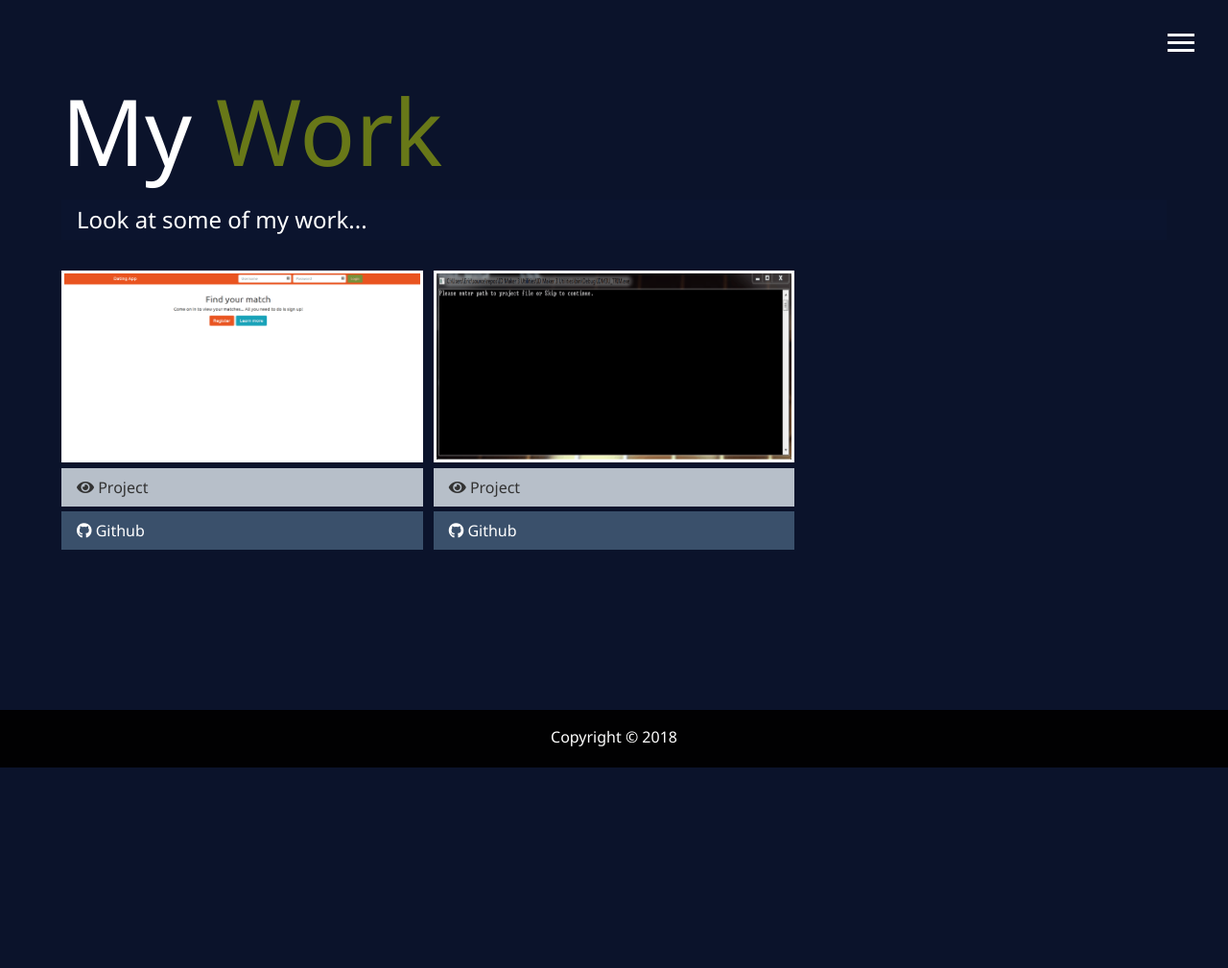
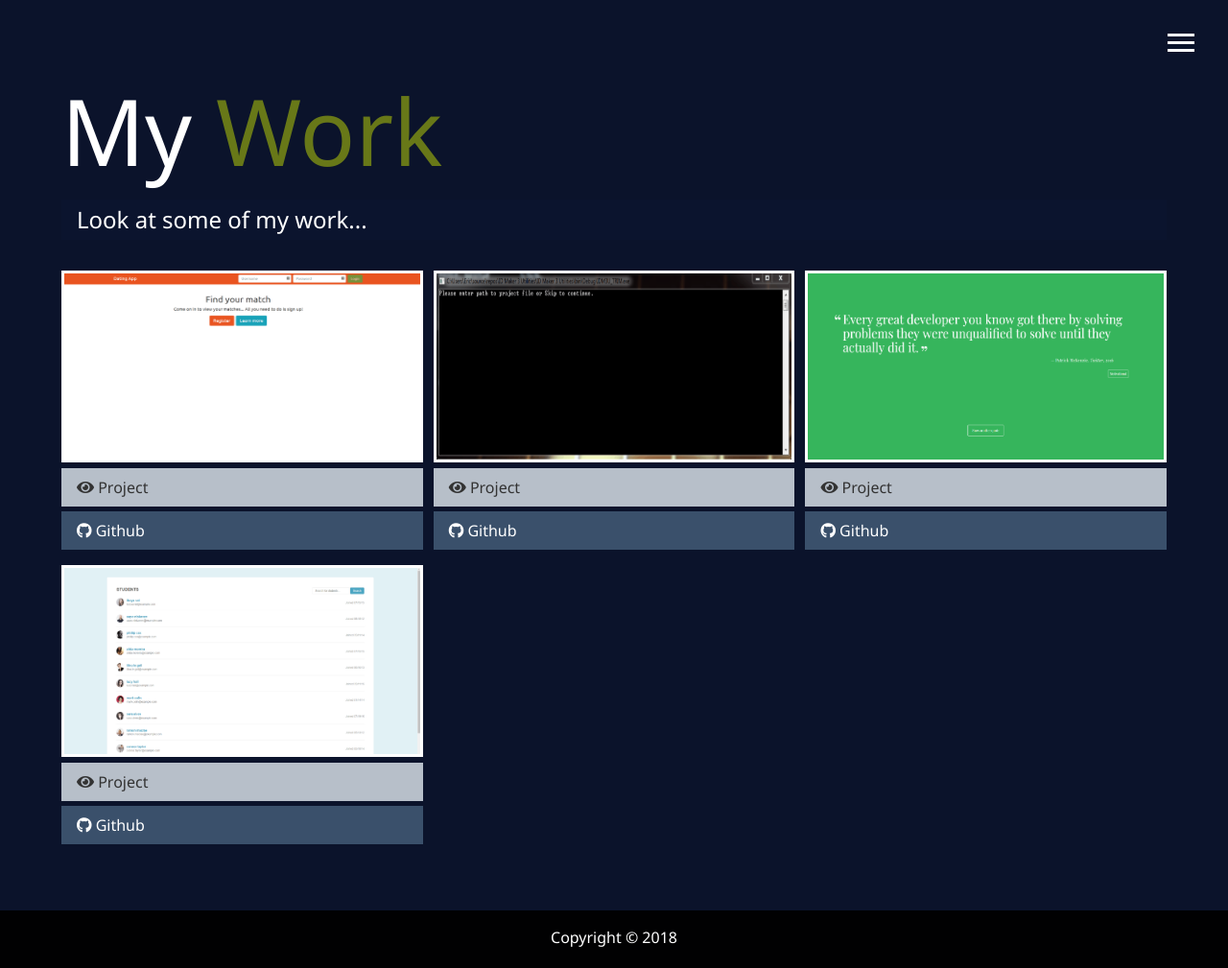
Before and after one commit to ericwholt/MyPortfolio, a website: page dist/work.html in a window 1280 px wide. Shown: the whole page at 96% size. Before the commit the page ends 800 px from the top, so only its background shows below. Drawn offline with Linux system fonts and the light colour scheme.

Commit message:
Added two new projects to My Work section.

```diff
--- a/dist/work.html
+++ b/dist/work.html
@@ -1,15 +1,17 @@
 <!DOCTYPE html>
 <html lang="en">
+  <head>
+    <meta charset="UTF-8" />
+    <meta name="viewport" content="width=device-width, initial-scale=1.0" />
+    <meta http-equiv="X-UA-Compatible" content="ie=edge" />
+    <link
+      rel="stylesheet"
+      href="https://use.fontawesome.com/releases/v5.3.1/css/all.css"
+      integrity="sha384-mzrmE5qonljUremFsqc01SB46JvROS7bZs3IO2EmfFsd15uHvIt+Y8vEf7N7fWAU"
+      crossorigin="anonymous"
+    />
 
-<head>
-    <meta charset="UTF-8">
-    <meta name="viewport" content="width=device-width, initial-scale=1.0">
-    <meta http-equiv="X-UA-Compatible" content="ie=edge">
-    <link rel="stylesheet" href="https://use.fontawesome.com/releases/v5.3.1/css/all.css" integrity="sha384-mzrmE5qonljUremFsqc01SB46JvROS7bZs3IO2EmfFsd15uHvIt+Y8vEf7N7fWAU"
-        crossorigin="anonymous">
-
-
-    <link rel="stylesheet" href="css/main.css">
+    <link rel="stylesheet" href="css/main.css" />
     <title>View my work</title>
   </head>
 
@@ -22,36 +24,23 @@
       </div>
 
       <nav class="menu">
-            <div class="menu-branding">
-                <div class="portrait"></div>
-            </div>
+        <div class="menu-branding"><div class="portrait"></div></div>
         <ul class="menu-nav">
           <li class="nav-item">
-                    <a href="index.html" class="nav-link">
-                        Home
-                    </a>
+            <a href="index.html" class="nav-link"> Home </a>
           </li>
           <li class="nav-item">
-                    <a href="about.html" class="nav-link">
-                        About Me
-                    </a>
+            <a href="about.html" class="nav-link"> About Me </a>
           </li>
           <li class="nav-item current">
-                    <a href="work.html" class="nav-link">
-                        My Work
-                    </a>
+            <a href="work.html" class="nav-link"> My Work </a>
           </li>
           <li class="nav-item">
-                    <a href="contact.html" class="nav-link">
-                        How To Reach Me
-                    </a>
+            <a href="contact.html" class="nav-link"> How To Reach Me </a>
           </li>
         </ul>
-
       </nav>
-
     </header>
-
 
     <main id="work">
       <h1 class="lg-heading">My <span class="text-secondary">Work</span></h1>
@@ -59,32 +48,97 @@
       <div class="projects">
         <div class="item">
           <a href="https://da-app-ewh.azurewebsites.net" target="_blank">
-                    <img src="img/projects/DatingApp.gif" alt="" class="project1">
+            <img src="img/projects/DatingApp.gif" alt="" class="project1" />
           </a>
-                <a href="https://da-app-ewh.azurewebsites.net" class="btn-light" target="_blank">
+          <a
+            href="https://da-app-ewh.azurewebsites.net"
+            class="btn-light"
+            target="_blank"
+          >
             <i class="fas fa-eye"></i> Project
           </a>
-                <a href="https://github.com/ericwholt/DatingApp" class="btn-dark" target="_blank">
+          <a
+            href="https://github.com/ericwholt/DatingApp"
+            class="btn-dark"
+            target="_blank"
+          >
             <i class="fab fa-github"></i> Github
           </a>
         </div>
         <div class="item">
           <a href="img/projects/idm3u_trim.gif">
-                    <img src="img/projects/idm3u_trim.gif" alt="" class="project2">
+            <img src="img/projects/idm3u_trim.gif" alt="" class="project2" />
           </a>
-                <a href="img/projects/idm3u_trim.gif" class="btn-light" target="_blank">
+          <a
+            href="img/projects/idm3u_trim.gif"
+            class="btn-light"
+            target="_blank"
+          >
             <i class="fas fa-eye"></i> Project
           </a>
-                <a href="https://github.com/ericwholt/IDM3U_TRIM" class="btn-dark" target="_blank">
+          <a
+            href="https://github.com/ericwholt/IDM3U_TRIM"
+            class="btn-dark"
+            target="_blank"
+          >
+            <i class="fab fa-github"></i> Github
+          </a>
+        </div>
+        <div class="item">
+          <a
+            href="https://ericwholt.github.io/tech-degree-project-1/"
+            target="_blank"
+          >
+            <img
+              src="img/projects/Random-Quote-Generator.gif"
+              alt=""
+              class="project3"
+            />
+          </a>
+          <a
+            href="https://ericwholt.github.io/tech-degree-project-1/"
+            class="btn-light"
+            target="_blank"
+          >
+            <i class="fas fa-eye"></i> Project
+          </a>
+          <a
+            href="https://github.com/ericwholt/tech-degree-project-1"
+            class="btn-dark"
+            target="_blank"
+          >
+            <i class="fab fa-github"></i> Github
+          </a>
+        </div>
+        <div class="item">
+          <a
+            href="https://ericwholt.github.io/tech-degree-project-2/"
+            target="_blank"
+          >
+            <img
+              src="img/projects/pagination-and-searching.gif"
+              alt=""
+              class="project4"
+            />
+          </a>
+          <a
+            href="https://ericwholt.github.io/tech-degree-project-2/"
+            class="btn-light"
+            target="_blank"
+          >
+            <i class="fas fa-eye"></i> Project
+          </a>
+          <a
+            href="https://github.com/ericwholt/tech-degree-project-2"
+            class="btn-dark"
+            target="_blank"
+          >
             <i class="fab fa-github"></i> Github
           </a>
         </div>
       </div>
     </main>
-    <footer id="main-footer">
-        Copyright &copy; 2018
-    </footer>
+    <footer id="main-footer">Copyright &copy; 2018</footer>
     <script src="js/main.js"></script>
   </body>
-
 </html>
```
Also changed, not shown: dist/img/projects/Random-Quote-Generator.gif (added), dist/img/projects/pagination-and-searching.gif (added). Lines whose indentation alone changed are shown as unchanged.
